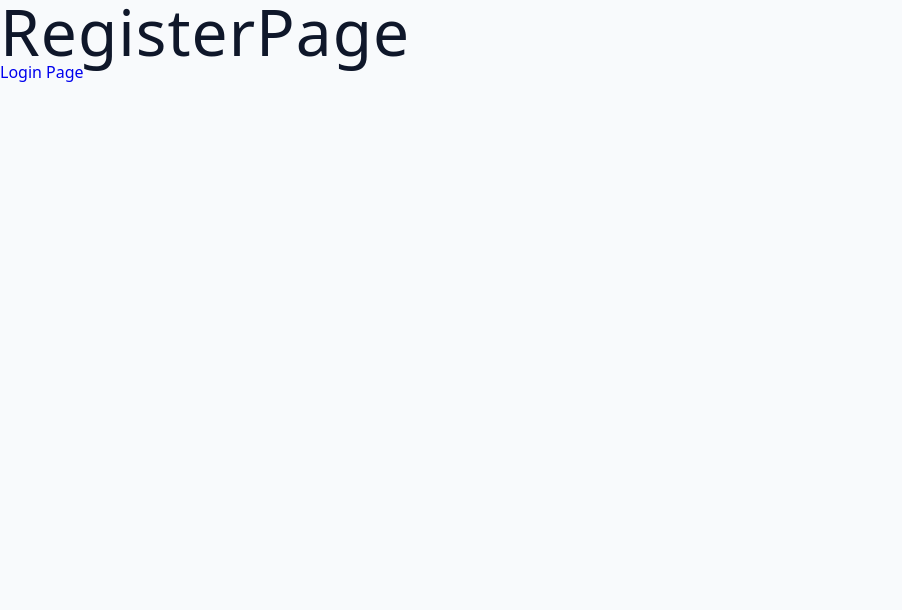
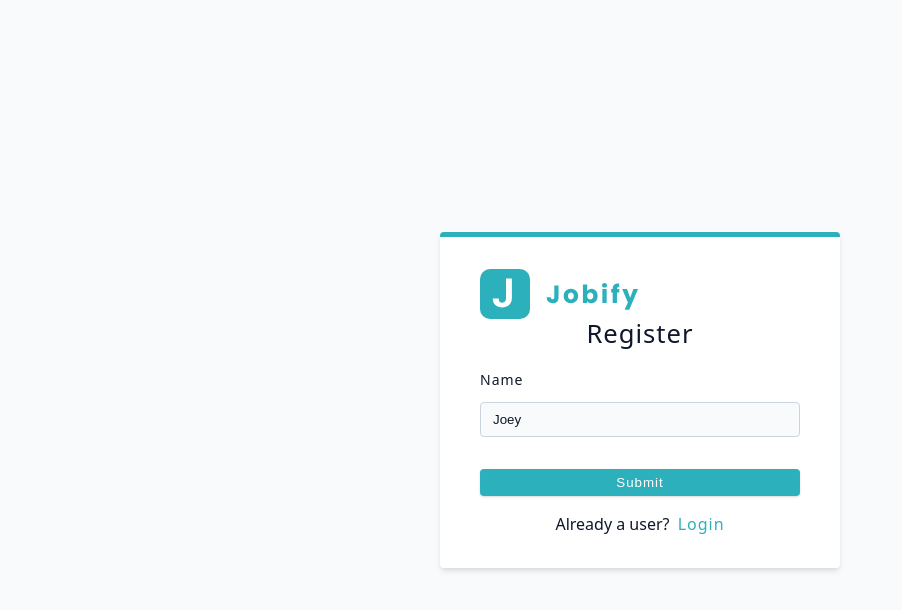
Before and after one commit to gamerfoxx/react-job-tracking-app, a React (Vite) app: page /register in a window 1280 px wide. Shown: the top 610 px of the page, without its empty margins (0-902 px from the left). Built offline with nearby package versions, Linux system fonts and the light colour scheme.

Commit message:
complete base of register form

```diff
--- a/src/pages/RegisterPage.jsx
+++ b/src/pages/RegisterPage.jsx
@@ -1,12 +1,44 @@
 import { Link } from 'react-router-dom';
+import Wrapper from '../assets/wrappers/RegisterAndLoginPage';
+import { Logo } from '../components';
 
 const RegisterPage = () => {
 	return (
-		<div>
-			<h1>RegisterPage</h1>
-			<Link to="/login">Login Page</Link>
-			{/* Must use a tag to create links to external sites */}
-		</div>
+		<Wrapper>
+			<form className="form">
+				<Logo />
+				<div className="form-row">
+					<h4> Register</h4>
+					<label
+						htmlFor="userName"
+						className="form-label">
+						Name
+					</label>
+					<input
+						type="text"
+						id="userName"
+						name="userName"
+						className="form-input"
+						defaultValue="Joey"
+						required
+					/>
+				</div>
+				<button
+					type="submit"
+					className="btn btn-block">
+					Submit
+				</button>
+				<p>
+					Already a user?{' '}
+					<Link
+						to="/login"
+						className="member-btn">
+						Login
+					</Link>
+					{/* Must use a tag to create links to external sites */}
+				</p>
+			</form>
+		</Wrapper>
 	);
 };
 export default RegisterPage;
```
